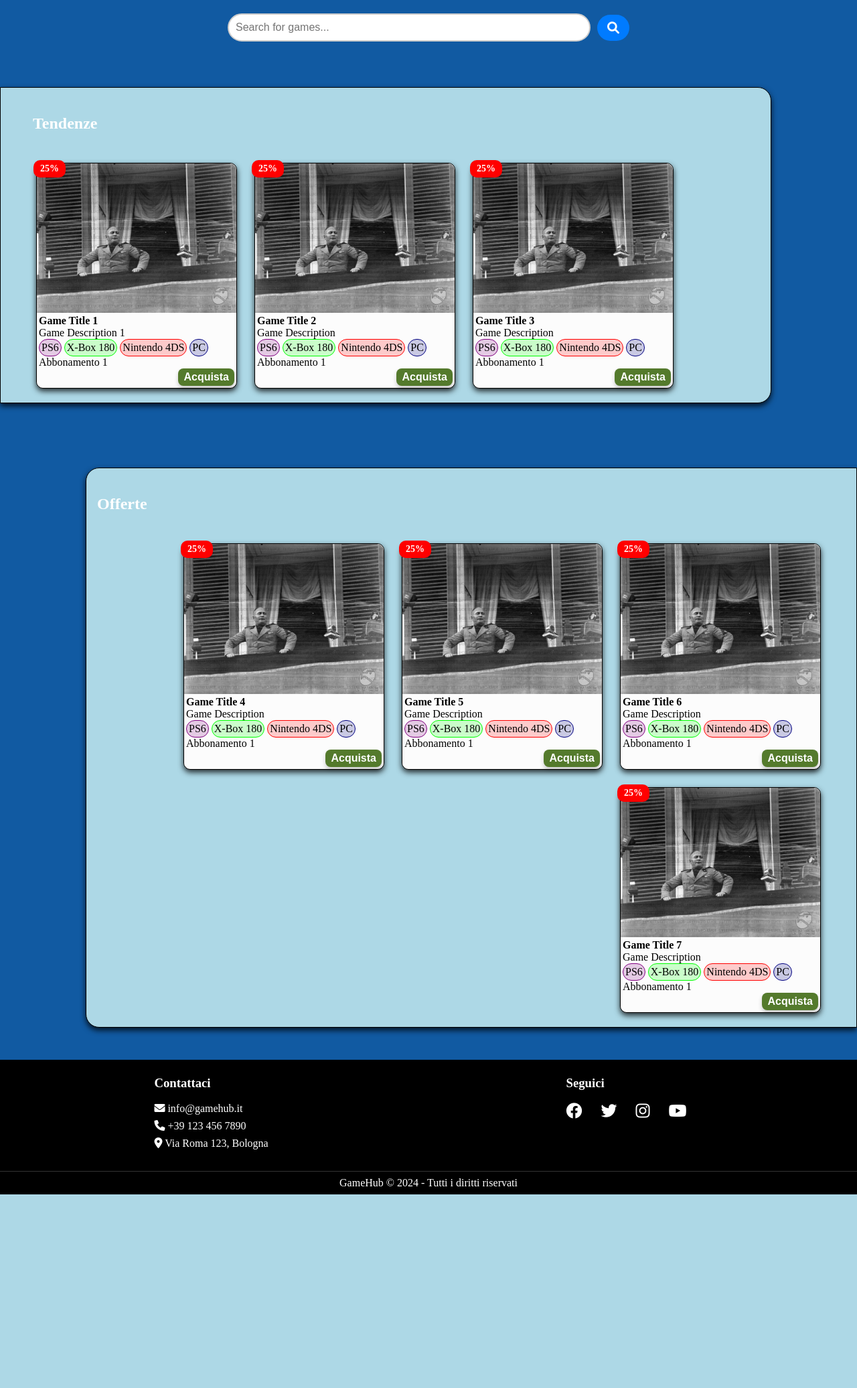
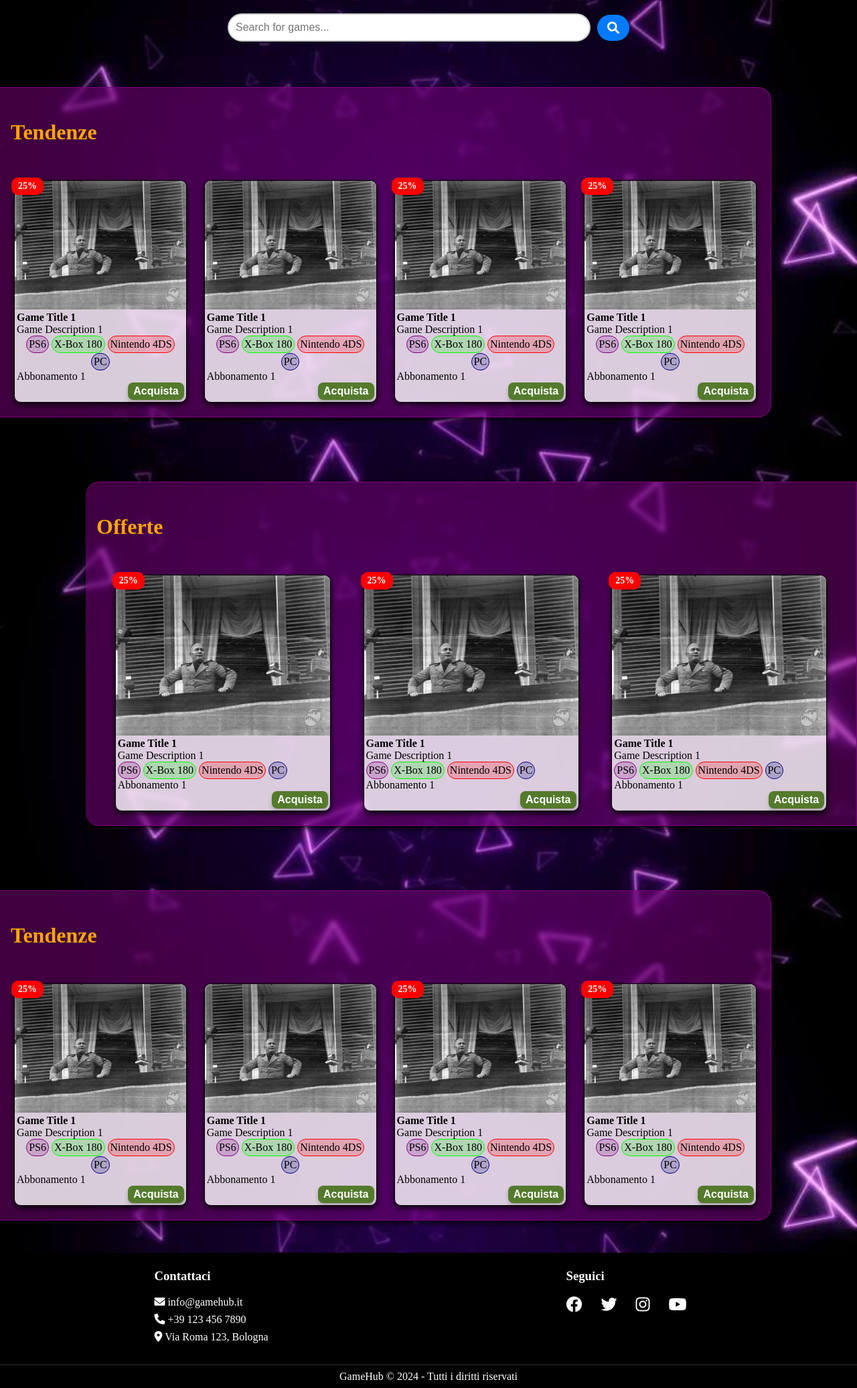
Before and after one commit to MatteoSquarz/GameHub, a PHP site: page /catalogo.html in a window 1280 px wide. Shown: the part 114-2186 px from the top of the page at 67% size. Before the commit the page ends 1897 px from the top, so only its background shows below. Run offline with PHP 8.4, Linux system fonts and the light colour scheme.

Commit message:
modifica flex layout e prova sfondo

```diff
--- a/catalogo.html
+++ b/catalogo.html
@@ -34,7 +34,7 @@
 
 
 
-        <main>
+        <main class="catalogo-main">
             <!-- Search Bar -->
             <div class="search-container">
                 <input type="text" id="search" placeholder="Search for games..." />
@@ -47,9 +47,8 @@
             <section class="game-section left-section" id="sezione-tendenze">
                 <h2 class="section-title">Tendenze</h2>
                     <!------------------------------------->
-                    <a class="game-card-link" href="#GamePage">
                     <div class="game-card" href="#GamePage">
-                            <img src="assets/placeholder.jpeg">
+                        <img class="game-card-image" src="assets/placeholder.jpeg">
                         <div class="game-info">
                             <p class="game-title">Game Title 1</p>
                             <p class="game-description">Game Description 1</p>
@@ -64,14 +63,28 @@
                         </div>
                         <p class="discount-percentage">25%</p>
                     </div>
-                    </a>
                     <!------------------------------------->
-                    <a class="game-card-link" href="#GamePage">
                     <div class="game-card" href="#GamePage">
-                            <img src="assets/placeholder.jpeg">
+                        <img class="game-card-image" src="assets/placeholder.jpeg">
                         <div class="game-info">
-                                <p class="game-title">Game Title 2</p>
-                                <p class="game-description">Game Description</p>
+                            <p class="game-title">Game Title 1</p>
+                            <p class="game-description">Game Description 1</p>
+                            <ul class="game-systems">
+                                <li class="ps-tag">PS6</li>
+                                <li class="xb-tag">X-Box 180</li>
+                                <li class="nintendo-tag">Nintendo 4DS</li>
+                                <li class="pc-tag">PC</li>
+                            </ul>
+                            <p class="game-subscription">Abbonamento 1</p>
+                            <button class="game-purchase-button">Acquista</button>
+                        </div>
+                    </div>
+                    <!------------------------------------->
+                    <div class="game-card" href="#GamePage">
+                        <img class="game-card-image" src="assets/placeholder.jpeg">
+                        <div class="game-info">
+                            <p class="game-title">Game Title 1</p>
+                            <p class="game-description">Game Description 1</p>
                             <ul class="game-systems">
                                 <li class="ps-tag">PS6</li>
                                 <li class="xb-tag">X-Box 180</li>
@@ -83,14 +96,12 @@
                         </div>
                         <p class="discount-percentage">25%</p>
                     </div>
-                    </a>
                     <!------------------------------------->
-                    <a class="game-card-link" href="#GamePage">
                     <div class="game-card" href="#GamePage">
-                            <img src="assets/placeholder.jpeg">
+                        <img class="game-card-image" src="assets/placeholder.jpeg">
                         <div class="game-info">
-                                <p class="game-title">Game Title 3</p>
-                                <p class="game-description">Game Description</p>
+                            <p class="game-title">Game Title 1</p>
+                            <p class="game-description">Game Description 1</p>
                             <ul class="game-systems">
                                 <li class="ps-tag">PS6</li>
                                 <li class="xb-tag">X-Box 180</li>
@@ -102,19 +113,17 @@
                         </div>
                         <p class="discount-percentage">25%</p>
                     </div>
-                    </a>
                     <!------------------------------------->
             </section>
 
             <section class="game-section right-section" id="sezione-Offerte">
                 <h2 class="section-title">Offerte</h2>
                     <!------------------------------------->
-                    <a class="game-card-link" href="#GamePage">
                     <div class="game-card" href="#GamePage">
-                            <img src="assets/placeholder.jpeg">
+                        <img class="game-card-image" src="assets/placeholder.jpeg">
                         <div class="game-info">
-                                <p class="game-title">Game Title 4</p>
-                                <p class="game-description">Game Description</p>
+                            <p class="game-title">Game Title 1</p>
+                            <p class="game-description">Game Description 1</p>
                             <ul class="game-systems">
                                 <li class="ps-tag">PS6</li>
                                 <li class="xb-tag">X-Box 180</li>
@@ -126,14 +135,12 @@
                         </div>
                         <p class="discount-percentage">25%</p>
                     </div>
-                    </a>
                     <!------------------------------------->
-                    <a class="game-card-link" href="#GamePage">
                     <div class="game-card" href="#GamePage">
-                            <img src="assets/placeholder.jpeg">
+                        <img class="game-card-image" src="assets/placeholder.jpeg">
                         <div class="game-info">
-                                <p class="game-title">Game Title 5</p>
-                                <p class="game-description">Game Description</p>
+                            <p class="game-title">Game Title 1</p>
+                            <p class="game-description">Game Description 1</p>
                             <ul class="game-systems">
                                 <li class="ps-tag">PS6</li>
                                 <li class="xb-tag">X-Box 180</li>
@@ -145,14 +152,12 @@
                         </div>
                         <p class="discount-percentage">25%</p>
                     </div>
-                    </a>
                     <!------------------------------------->
-                    <a class="game-card-link" href="#GamePage">
                     <div class="game-card" href="#GamePage">
-                            <img src="assets/placeholder.jpeg">
+                        <img class="game-card-image" src="assets/placeholder.jpeg">
                         <div class="game-info">
-                                <p class="game-title">Game Title 6</p>
-                                <p class="game-description">Game Description</p>
+                            <p class="game-title">Game Title 1</p>
+                            <p class="game-description">Game Description 1</p>
                             <ul class="game-systems">
                                 <li class="ps-tag">PS6</li>
                                 <li class="xb-tag">X-Box 180</li>
@@ -164,14 +169,17 @@
                         </div>
                         <p class="discount-percentage">25%</p>
                     </div>
-                    </a>
                     <!------------------------------------->
-                    <a class="game-card-link" href="#GamePage">
+            </section>
+
+            <section class="game-section left-section" id="sezione-preordini">
+                <h2 class="section-title">Tendenze</h2>
+                    <!------------------------------------->
                     <div class="game-card" href="#GamePage">
-                            <img src="assets/placeholder.jpeg">
+                        <img class="game-card-image" src="assets/placeholder.jpeg">
                         <div class="game-info">
-                                <p class="game-title">Game Title 7</p>
-                                <p class="game-description">Game Description</p>
+                            <p class="game-title">Game Title 1</p>
+                            <p class="game-description">Game Description 1</p>
                             <ul class="game-systems">
                                 <li class="ps-tag">PS6</li>
                                 <li class="xb-tag">X-Box 180</li>
@@ -183,7 +191,57 @@
                         </div>
                         <p class="discount-percentage">25%</p>
                     </div>
-                    </a>
+                    <!------------------------------------->
+                    <div class="game-card" href="#GamePage">
+                        <img class="game-card-image" src="assets/placeholder.jpeg">
+                        <div class="game-info">
+                            <p class="game-title">Game Title 1</p>
+                            <p class="game-description">Game Description 1</p>
+                            <ul class="game-systems">
+                                <li class="ps-tag">PS6</li>
+                                <li class="xb-tag">X-Box 180</li>
+                                <li class="nintendo-tag">Nintendo 4DS</li>
+                                <li class="pc-tag">PC</li>
+                            </ul>
+                            <p class="game-subscription">Abbonamento 1</p>
+                            <button class="game-purchase-button">Acquista</button>
+                        </div>
+                    </div>
+                    <!------------------------------------->
+                    <div class="game-card" href="#GamePage">
+                        <img class="game-card-image" src="assets/placeholder.jpeg">
+                        <div class="game-info">
+                            <p class="game-title">Game Title 1</p>
+                            <p class="game-description">Game Description 1</p>
+                            <ul class="game-systems">
+                                <li class="ps-tag">PS6</li>
+                                <li class="xb-tag">X-Box 180</li>
+                                <li class="nintendo-tag">Nintendo 4DS</li>
+                                <li class="pc-tag">PC</li>
+                            </ul>
+                            <p class="game-subscription">Abbonamento 1</p>
+                            <button class="game-purchase-button">Acquista</button>
+                        </div>
+                        <p class="discount-percentage">25%</p>
+                    </div>
+                    <!------------------------------------->
+                    <div class="game-card" href="#GamePage">
+                        <img class="game-card-image" src="assets/placeholder.jpeg">
+                        <div class="game-info">
+                            <p class="game-title">Game Title 1</p>
+                            <p class="game-description">Game Description 1</p>
+                            <ul class="game-systems">
+                                <li class="ps-tag">PS6</li>
+                                <li class="xb-tag">X-Box 180</li>
+                                <li class="nintendo-tag">Nintendo 4DS</li>
+                                <li class="pc-tag">PC</li>
+                            </ul>
+                            <p class="game-subscription">Abbonamento 1</p>
+                            <button class="game-purchase-button">Acquista</button>
+                        </div>
+                        <p class="discount-percentage">25%</p>
+                    </div>
+                    <!------------------------------------->
             </section>
 
         </main>
--- a/style.css
+++ b/style.css
@@ -374,75 +374,51 @@ footer {
     flex-wrap: wrap;
     gap: 1em;
 
+    justify-content: space-evenly;
+
     background-color: var(--homeboxcolor);
     padding: 1em;
     border: #000 solid 1px;
     box-shadow: 0 4px 8px rgba(0, 0, 0, 0.8);
 }
 
-.left-section{
-    justify-content: flex-start;
 
-    border-top-right-radius: 20px;
-    border-bottom-right-radius: 20px;
-    margin: 3em 10% 3em 0;
-    padding-left: 3em;
-}
-
-@media (max-width: 480px) {
-    .left-section {
-        justify-content: flex-end;
-    }
-}
 
 /* Section Title */
-.left-section .section-title {
+.section-title {
+    font-size:xx-large;
+    color:orange;
     flex: 1 1 100%; /* Grow, shrink, and take up 100% of the container width */
     align-self: flex-start; /* Align to the top of the container */
     margin: 1em 0; /* Adjust margin as needed */
 }
 
+.left-section{
+    border-top-right-radius: 20px;
+    border-bottom-right-radius: 20px;
+    margin: 3em 10% 3em 0;
+}
+
 .right-section {
-    justify-content: flex-end;
-
     border-top-left-radius: 20px;
     border-bottom-left-radius: 20px;
     margin: 3em 0 3em 10%;
-    padding-right: 3em;
-}
-
-@media (max-width: 480px) {
-    .right-section {
-        justify-content: flex-start;
-    }
-}
-
-/* Section Title */
-.right-section .section-title {
-    flex: 1 1 100%; /* Grow, shrink, and take up 100% of the container width */
-    align-self: flex-end; /* Align to the top of the container */
-    margin: 1em 0; /* Adjust margin as needed */
-}
-
-/* Game card link*/
-.game-card-link {
-    display: block; /* Makes the <a> tag behave like a block-level element */
-    text-decoration: none; /* Removes underline from the link */
 }
 
 /* Game cards */
 .game-card {
     display: flex;
     flex-direction: column;
+    flex: 1 1 200px;
 
     position: relative;
 
-    max-width: 300px; /* Maximum size for cards */
+    max-width: 25vw; /* Maximum size for cards */
     min-width: 200px; /* Minimum size for cards */
-    box-sizing: border-box; /* Ensure padding and border are included in size */
+    /*box-sizing: border-box; /* Ensure padding and border are included in size */
 
     margin: 5px;
-    background-color: #f0f0f0; /* Background color for each grid item */
+    background-color: rgba(255, 255, 255, 0.8);
     text-align: center;
     font-size: 20px;
 
@@ -451,24 +427,15 @@ footer {
     box-shadow: 0 4px 8px rgba(0, 0, 0, 0.8);
 }
 
-
-
 .game-card:hover {
     transform: scale(1.05); /* Increase size by 10% */
     z-index: 1; /* Ensure the hovered card stays on top of others */
     transition: transform 0.6s ease; /* Slower transition (0.6 seconds) */
 }
 
-.game-card img {
-    width: 100%;
-    height: 50%;
-    object-fit: cover;
+.game-card-image {
     border-top-left-radius: inherit;
     border-top-right-radius: inherit;
-}
-
-.game-title {
-    font-weight: bold;
 }
 
 .game-info {
@@ -477,13 +444,16 @@ footer {
     align-items: flex-start;
     justify-content: left;
     color: black;
-    background-color: rgba(255, 255, 255, 0.8); /* Optional: Make the text stand out */
     padding: 3px;
 
     font-size: 0.8em;
 
     border-bottom-left-radius: inherit;
     border-bottom-right-radius: inherit;
+}
+
+.game-title {
+    font-weight: bold;
 }
 
 .game-systems li {
@@ -535,3 +505,56 @@ footer {
     font-weight: bold;  /* Bold text */
     font-size: 14px;  /* Adjust font size */
 }
+
+
+
+/*******************************************************************************/
+
+.catalogo-main {
+    background-image: url('assets/background-prova.jpg');
+    background-size: cover; /* Makes the image cover the entire background */
+    background-repeat: no-repeat; /* Ensures the image does not repeat */
+    background-position: center; /* Centers the image */
+
+    background-repeat: repeat-y; /* Repeat the image vertically */
+    background-size: 100% auto; /* Stretch the image to match the screen width */
+    background-position: top center; /* Align the image at the top and center */
+    margin: 0; /* Remove default margins */
+}
+
+.game-section {
+    background-color: rgba(128, 0, 128, 0.5);
+    border: 1px solid purple;
+    border-left: none;
+    backdrop-filter: blur(3px);
+}
+
+@media (max-width: 480px) {
+    .game-section {
+        /*all: unset;
+        background-color: rgba(128, 0, 128, 0.5);
+        border: 1px solid purple;*/
+        flex-wrap: nowrap;
+
+        display: flex;
+        gap: 20px;
+        overflow-x: scroll;
+        scroll-snap-type: x mandatory;
+    }
+
+    .left-section {
+        border-radius: 20px;
+        margin: 1em;
+    }
+
+    .right-section {
+        border-radius: 20px;
+        margin: 1em;
+    }
+
+    .game-card {
+        scroll-snap-align: center;
+        box-sizing: border-box;
+        flex-shrink: 0;
+    }
+}
```
Also changed, not shown: assets/background-prova.jpg (added). Lines whose indentation alone changed are shown as unchanged.
